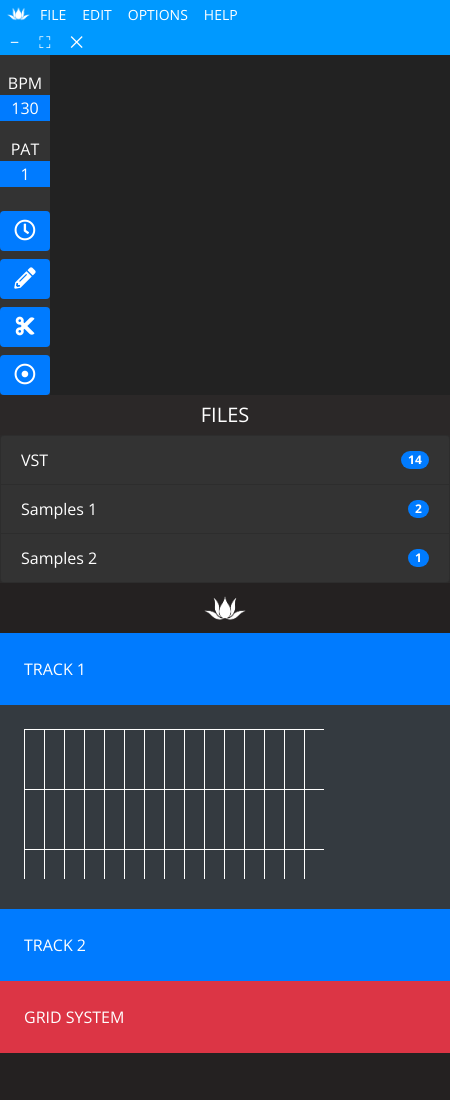
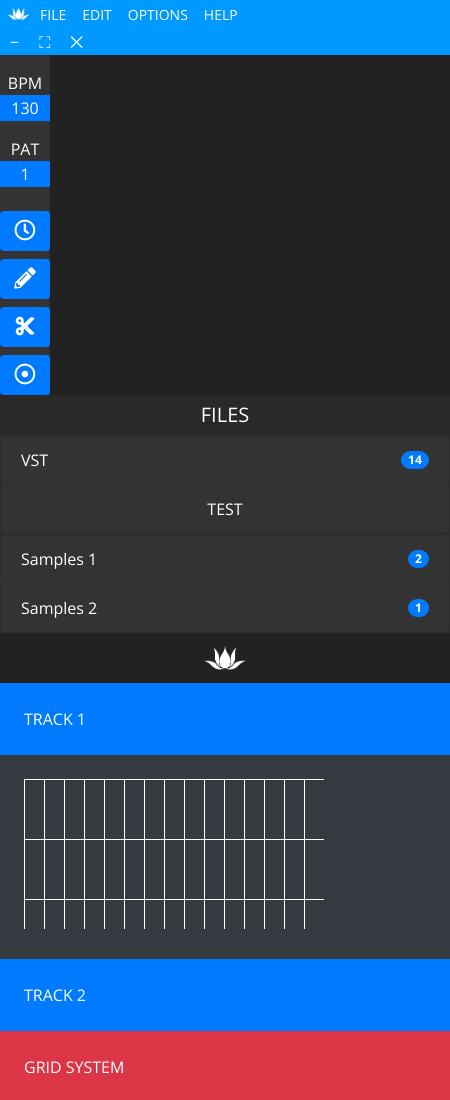
Before and after one commit to LOTUS-LABS-LLC/LOTUS-LABS-DAW, an Electron app: page PANEL/HTML/dashboard.html in a window 450 px wide. Shown: the top 1100 px of the page. Drawn offline with nearby package versions, Linux system fonts and the light colour scheme; no server answers.

Commit message:
Add files via upload

```diff
--- a/PANEL/HTML/dashboard.html
+++ b/PANEL/HTML/dashboard.html
@@ -201,6 +201,11 @@
               <p class="mt-auto mb-auto">VST</p>
               <span class="badge badge-primary badge-pill">14</span>
             </li>
+            <ul class="list-group">
+              <li class="list-group-item filetree">
+                TEST
+              </li>
+            </ul>
             <li class="list-group-item d-flex justify-content-between align-items-center filetree">
               <p class="mt-auto mb-auto">Samples 1</p>
               <span class="badge badge-primary badge-pill">2</span>
--- a/lotus.js
+++ b/lotus.js
@@ -20,7 +20,7 @@ async function setActivity() {
 
   rpc.setActivity({
     details: `LOTUS DAW`,
-    state: 'Ver' + config.version,
+    state: 'Ver ' + config.version,
     startTimestamp,
     largeImageKey: 'lotus',
     largeImageText: 'Lotus DAW',
--- a/package.json
+++ b/package.json
@@ -1,6 +1,6 @@
 {
   "name": "lotus",
-  "version": "0.0.4",
+  "version": "0.1.1",
   "description": "Cutting edge DAW technology.",
   "main": "lotus.js",
   "scripts": {
```
